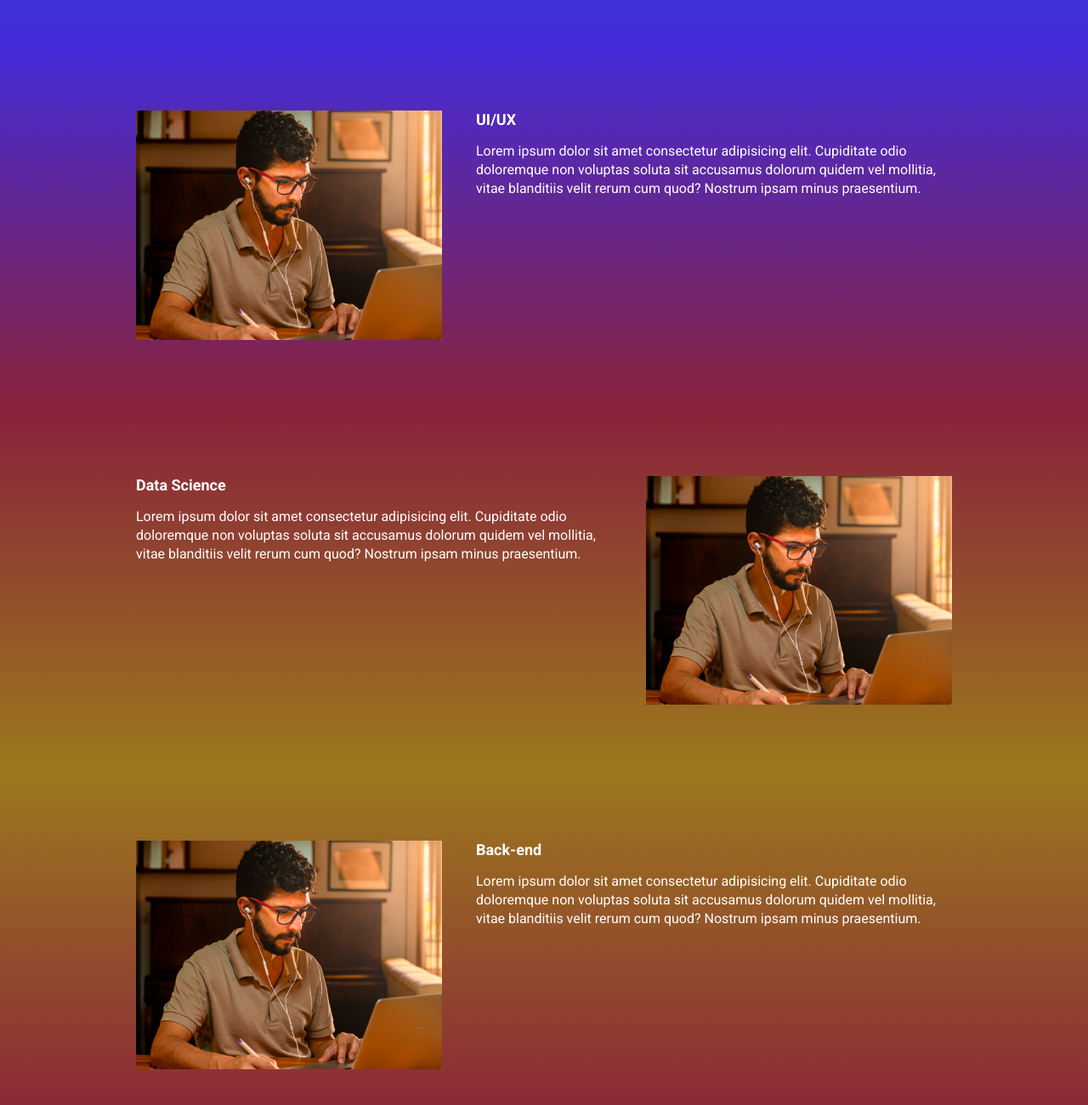
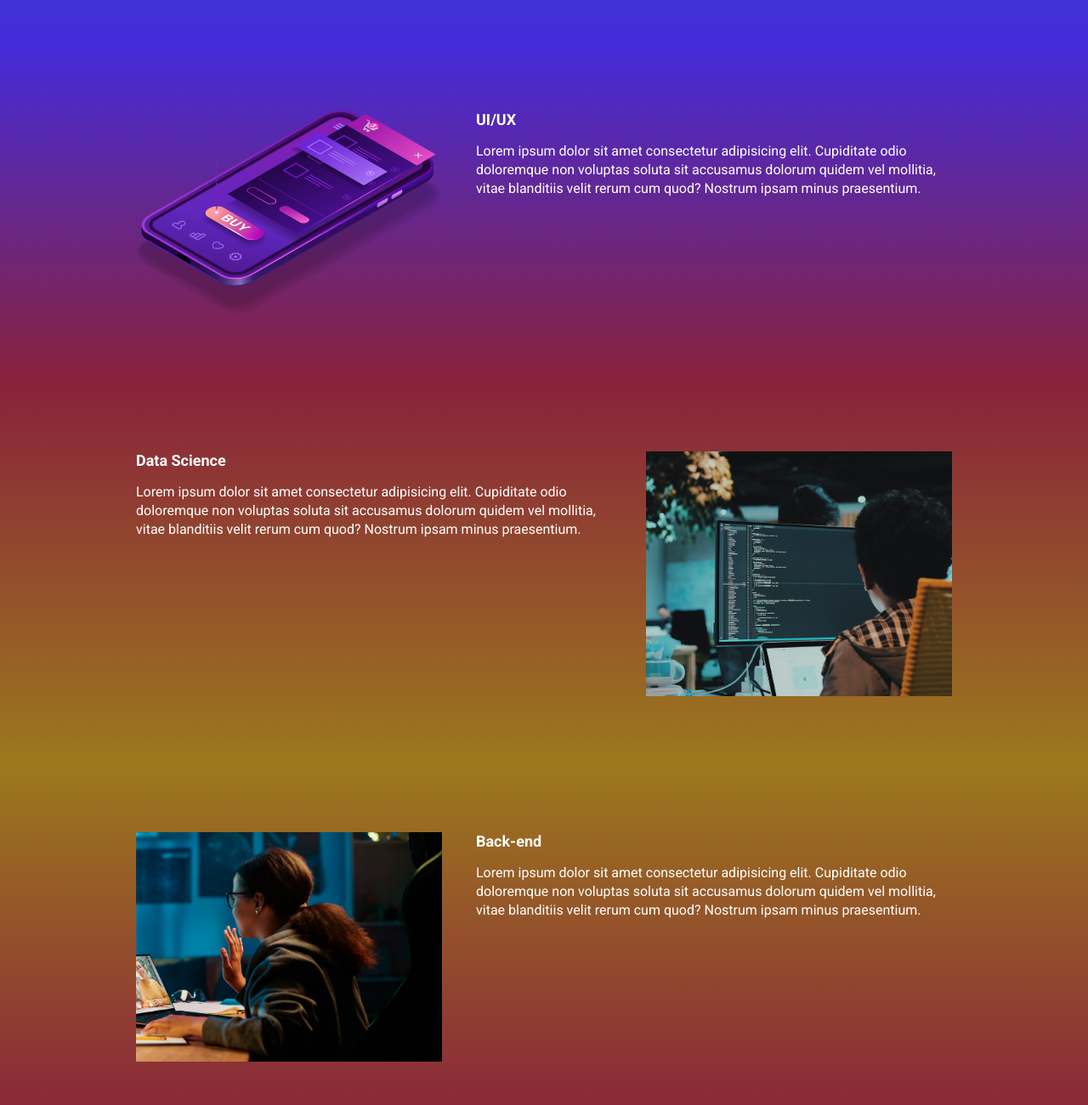
Before and after one commit to JoaoVictorJVAT/ebac_tech_talks, a website built with Parcel: page src/index.html in a window 1280 px wide. Shown: the part 940-2240 px from the top of the page at 85% size. Built offline with nearby package versions, Linux system fonts and the light colour scheme.

Commit message:
Atualizando as imagens das demais seções

```diff
--- a/src/index.html
+++ b/src/index.html
@@ -53,7 +53,7 @@
                 <h2 class="event__details__title">UI/UX</h2>
                 <p class="event__details__description">Lorem ipsum dolor sit amet consectetur adipisicing elit. Cupiditate odio doloremque non voluptas soluta sit accusamus dolorum quidem vel mollitia, vitae blanditiis velit rerum cum quod? Nostrum ipsam minus praesentium.</p>
             </div>
-            <img class="event__image" src="./images/frontend.png" alt="Front-end">
+            <img class="event__image" src="./images/ui-ux.png" alt="UI/UX">
         </div>
     </section>
     <section class="event event--data-science" >
@@ -62,7 +62,7 @@
                 <h2 class="event__details__title">Data Science</h2>
                 <p class="event__details__description">Lorem ipsum dolor sit amet consectetur adipisicing elit. Cupiditate odio doloremque non voluptas soluta sit accusamus dolorum quidem vel mollitia, vitae blanditiis velit rerum cum quod? Nostrum ipsam minus praesentium.</p>
             </div>
-            <img class="event__image" src="./images/frontend.png" alt="Front-end">
+            <img class="event__image" src="./images/data.png" alt="Data Science">
         </div>
     </section>
     <section class="event event--backend event--image-left" >
@@ -71,7 +71,7 @@
                 <h2 class="event__details__title">Back-end</h2>
                 <p class="event__details__description">Lorem ipsum dolor sit amet consectetur adipisicing elit. Cupiditate odio doloremque non voluptas soluta sit accusamus dolorum quidem vel mollitia, vitae blanditiis velit rerum cum quod? Nostrum ipsam minus praesentium.</p>
             </div>
-            <img class="event__image" src="./images/frontend.png" alt="Front-end">
+            <img class="event__image" src="./images/backend.png" alt="Back-end">
         </div>
     </section>
 
```
